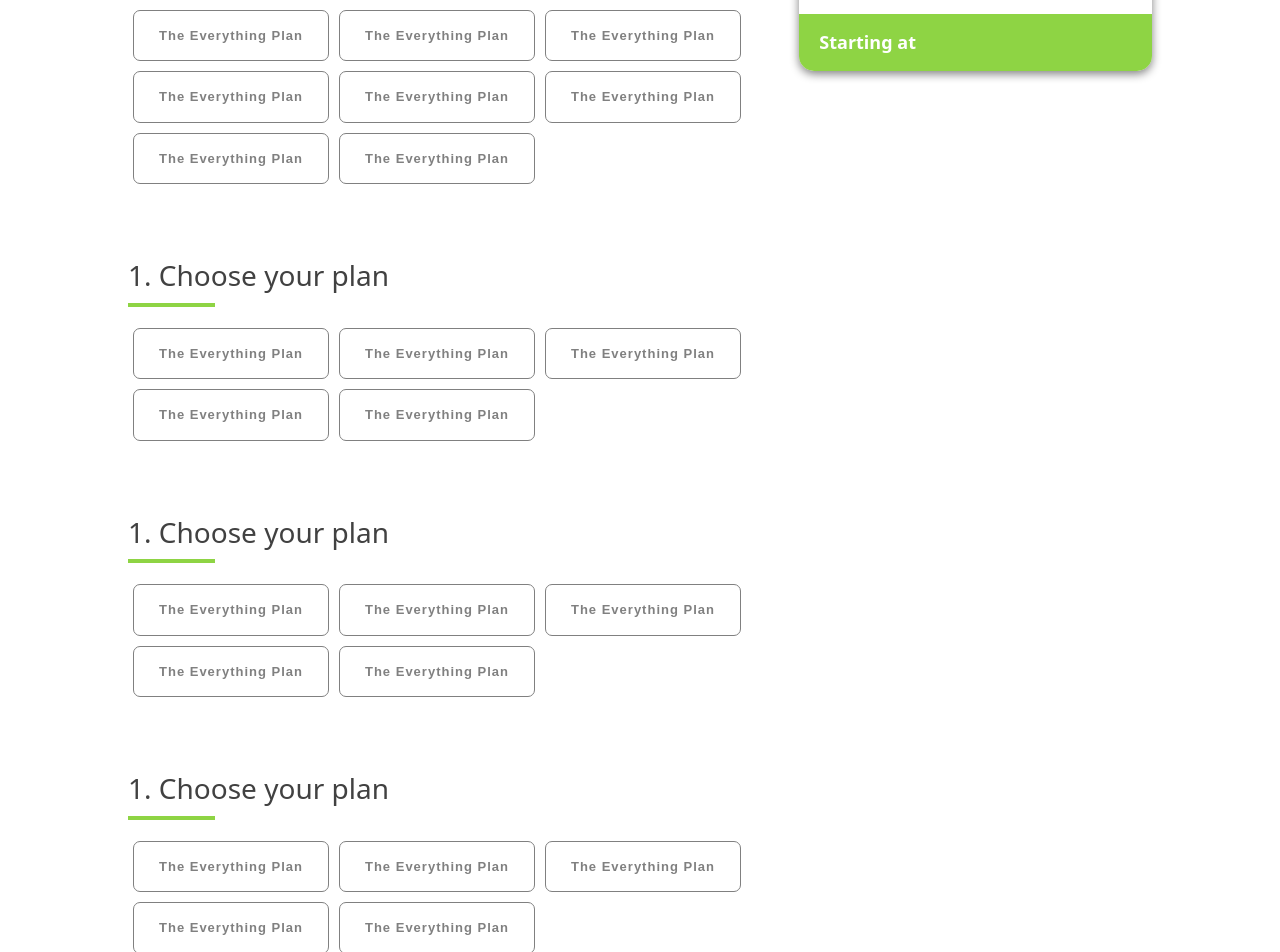
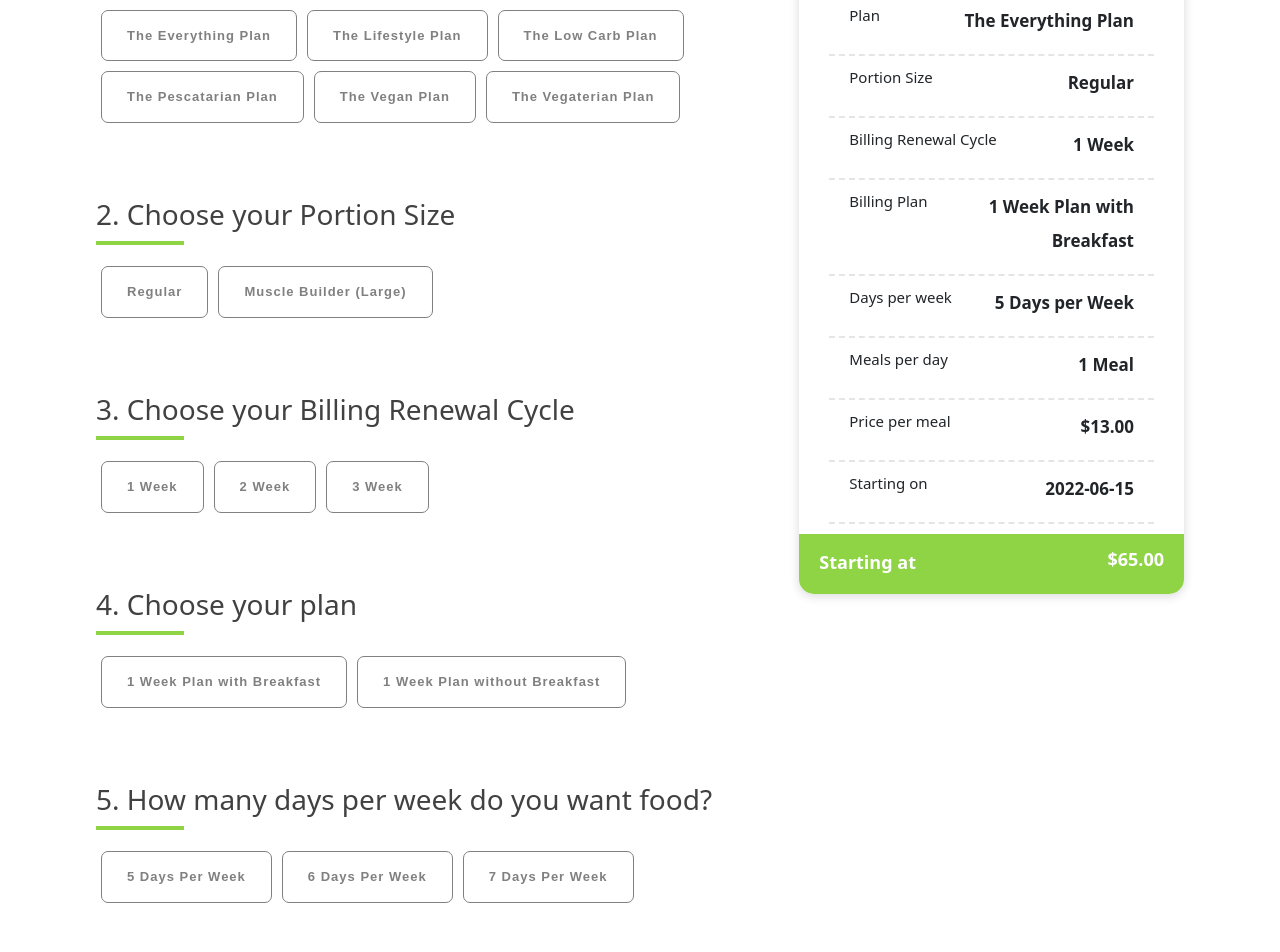
Before and after one commit to innzz/Clean-Creation, a Next.js app in the folder clean-creation/: page /subscription in a window 1280 px wide. Shown: the part 500-1452 px from the top of the page. Built offline with nearby package versions, Linux system fonts and the light colour scheme.

Commit message:
Made OnlineMenu component Dynamic and also working on Weekly Subscription Component to make it Dynamic

```diff
--- a/clean-creation/components/Subscription/UserPlanSelection.jsx
+++ b/clean-creation/components/Subscription/UserPlanSelection.jsx
@@ -1,4 +1,5 @@
 import React from 'react';
+import {useState} from 'react'
 import styles from '../../styles/component-styles/subscription-styles/UserPlanSelection.module.css';
 import { InputGroup } from 'react-bootstrap';
 import { FormControl } from 'react-bootstrap';
@@ -8,6 +9,57 @@ import { GiMeal } from 'react-icons/gi';
 import { FaShoppingCart } from 'react-icons/fa';
 
 function UserPlanSelection() {
+    const yourPlan = [
+        {btnTxt: 'The Everything Plan',
+        btnDesc: "This plan combines every menu option we offer. It's perfect if you love to mix your meal preferences like low carb, vegan, vegetarian, pescatarian or lifestyle. ***PLEASE NOTE: IN ORDER TO AVOID DUPLICATES OF VARIATIONS YOU MUST SELECT YOUR MEALS WITHIN THE PLAN***"
+        },
+        {btnTxt: 'The Lifestyle Plan',
+        btnDesc: "Every meal in this plan was created to promote a healthy lifestyle. Select from the Normal portion (4-5 oz of lean protein, 2-4 oz of complex carbohydrates and 4-6 oz of nutrient rich vegetables) or Muscle Builder portion (6-8 oz of lean protein, 3-6 oz of complex carbohydrates and 6-8 oz of nutrient rich vegetables)"
+        },
+        {btnTxt: 'The Low Carb Plan',
+        btnDesc: "Our low carb selections are completely grain free and packed with nutrient dense vegetable swaps like zucchini noodles, Cauliflower Corn Grits and Turnip Mash. Menus from this plan include top sellers like Shrimp and Cauliflower Grits, Hickory Burger with Caramelized Onions and Mixed Vegetables and Thai Turkey Lettuce Wrap over Cauliflower Rice."
+        },
+        {btnTxt: 'The Pescatarian Plan',
+        btnDesc: "This plan contains a largely plant-based diet of whole grains, nuts, legumes, produce and healthy fats, with seafood playing a key role as a main protein source. You can expect some delicious healthy takes on Louisiana Classics like Shrimp and Vegan Sausage Jambalaya as well as some International cuisine like our Red Curry Shrimp over Brown Rice with Baby Bok Choy and our Agave Lime Shrimp over Roasted Red Peppers."
+        },
+        {btnTxt: 'The Vegan Plan',
+        btnDesc: "Vegan diets are an effective way to improve health if done correctly! Our completely plant based menus offer a diverse mix of legumes, grains, and vegetables. We keep eating plant based exciting with menu options like BBQ tofu over Cauliflower Corn Grits, Shitake Mushroom Eggroll Bowl and Kale and Quinoa Hummus Bowl."
+        },
+        {btnTxt: 'The Vegaterian Plan',
+        btnDesc: "Apart from the ethical and environmental benefits of cutting meat from your diet, a well-planned vegetarian diet may also reduce your risk of chronic disease, support weight loss and improve the quality of your diet. Our Vegetarian menu items include a diverse mix of fruits, vegetables, grains, healthy fats and proteins. Protein that would typically be provided by meat in your diet, is replaced by a variety of protein-rich plant foods like nuts, seeds, legumes, mushrooms and tofu."
+        },
+    ];
+    const portionSizeBtnTxt = [
+        'Regular',
+        'Muscle Builder (Large)'
+    ];
+    const billingRenewalCycle = [
+        '1 Week',
+        '2 Week',
+        '3 Week'
+    ];
+    const yourPlan2 = [
+        '1 Week Plan with Breakfast',
+        '1 Week Plan without Breakfast'
+    ];
+    const daysPerWeek = [
+        '5 Days Per Week',
+        '6 Days Per Week',
+        '7 Days Per Week'
+    ];
+    const mealsPerDay = [
+        '1 meal',
+        '2 meals',
+        '3 meals',
+        '4 meals'
+    ];
+
+    const [yourPlanBtnDesc, setyourPlanBtnDesc] = useState('');
+
+    const handleYourPlanClick = (val)=>{
+        setyourPlanBtnDesc(val.btnDesc);
+    }
+
   return (
     <div className={styles.outerContainer}>
     <div className={styles.midContainer}>
@@ -25,97 +77,76 @@ function UserPlanSelection() {
               <div className={styles.heading}>
                   <h3>1. Choose your plan</h3>
               </div>
-              <div className={styles.buttonsGroup}>
-                <div className={styles.button}>
-                    The Everything Plan
+              <div className={styles.buttonsGroup} >
+                {yourPlan.map((val,index)=>{
+                    return (
+                        <div className={styles.button} key={index} onClick={()=>{handleYourPlanClick(val)}}>
+                            {val.btnTxt}
                         </div>
-                <div className={styles.button}>
-                    The Everything Plan
+                    )
+                })}
               </div>
-                <div className={styles.button}>
-                    The Everything Plan
-                </div>
-                <div className={styles.button}>
-                    The Everything Plan
-                </div>
-                <div className={styles.button}>
-                    The Everything Plan
-                </div>
-                <div className={styles.button}>
-                    The Everything Plan
-                </div>
-                <div className={styles.button}>
-                    The Everything Plan
-                </div>
-                <div className={styles.button}>
-                    The Everything Plan
-                </div>
+              <div className={styles.desc}>
+                {yourPlanBtnDesc}
             </div>
             </div>
             <div className={styles.card}>
               <div className={styles.heading}>
-                  <h3>1. Choose your plan</h3>
+                  <h3>2. Choose your Portion Size</h3>
               </div>
               <div className={styles.buttonsGroup}>
-                <div className={styles.button}>
-                    The Everything Plan
-                </div>
-                <div className={styles.button}>
-                    The Everything Plan
-                </div>
-                <div className={styles.button}>
-                    The Everything Plan
-                </div>
-                <div className={styles.button}>
-                    The Everything Plan
-                </div>
-                <div className={styles.button}>
-                    The Everything Plan
-                </div>
+                {portionSizeBtnTxt.map((val,i)=>{
+                    return(<div className={styles.button} key={i}>
+                    {val}
+                </div>)})}
               </div>
             </div>
             <div className={styles.card}>
               <div className={styles.heading}>
-                  <h3>1. Choose your plan</h3>
+                  <h3>3. Choose your Billing Renewal Cycle</h3>
               </div>
               <div className={styles.buttonsGroup}>
-                <div className={styles.button}>
-                    The Everything Plan
-                </div>
-                <div className={styles.button}>
-                    The Everything Plan
-                </div>
-                <div className={styles.button}>
-                    The Everything Plan
-                </div>
-                <div className={styles.button}>
-                    The Everything Plan
-                </div>
-                <div className={styles.button}>
-                    The Everything Plan
-                </div>
+               {billingRenewalCycle.map((val,i)=>{
+                   return( <div className={styles.button} key={i}>
+                    {val}
+                </div>)
+               })}
               </div>
             </div>
             <div className={styles.card}>
               <div className={styles.heading}>
-                  <h3>1. Choose your plan</h3>
+                  <h3>4. Choose your plan</h3>
               </div>
               <div className={styles.buttonsGroup}>
-                <div className={styles.button}>
-                    The Everything Plan
+                {yourPlan2.map((val,i)=>{
+                    return(<div className={styles.button} key={i}>
+                        {val}
+                    </div>)
+                })}
               </div>
-                <div className={styles.button}>
-                    The Everything Plan
             </div>
-                <div className={styles.button}>
-                    The Everything Plan
+            <div className={styles.card}>
+              <div className={styles.heading}>
+                  <h3>5. How many days per week do you want food?</h3>
               </div>
-                <div className={styles.button}>
-                    The Everything Plan
+              <div className={styles.buttonsGroup}>
+                {daysPerWeek.map((val,i)=>{
+                    return(<div className={styles.button} key={i}>
+                        {val}
+                    </div>)
+                })}
               </div>
-                <div className={styles.button}>
-                    The Everything Plan
             </div>
+            <div className={styles.card}>
+              <div className={styles.heading}>
+                  <h3>6. How many meals per day?</h3>
+              </div>
+              <div className={styles.buttonsGroup}>
+                {mealsPerDay.map((val,i)=>{
+                    return(<div className={styles.button} key={i}>
+                        {val}
+                    </div>)
+                })}
               </div>
             </div>
           </div>
@@ -130,8 +161,18 @@ function UserPlanSelection() {
                   Start Over
               </div>
             </div>
+            <div className={styles.overViewItem}>
+                <div><li>Plan</li><h3>The Everything Plan</h3></div>
+                <div><li>Portion Size</li><h3>Regular</h3></div>
+                <div><li>Billing Renewal Cycle</li><h3>1 Week</h3></div>
+                <div><li>Billing Plan</li><h3>1 Week Plan with Breakfast</h3></div>
+                <div><li>Days per week</li><h3>5 Days per Week</h3></div>
+                <div><li>Meals per day</li><h3>1 Meal</h3></div>
+                <div><li>Price per meal</li><h3>$13.00</h3></div>
+                <div><li>Starting on</li><h3>2022-06-15</h3></div>
+            </div>
             <div className={styles.bottom}>
-              Starting at
+              Starting at <h4>$65.00</h4>
             </div>
         </div>
       </div>
--- a/clean-creation/styles/component-styles/Home-styles/HowItWork.module.css
+++ b/clean-creation/styles/component-styles/Home-styles/HowItWork.module.css
@@ -57,6 +57,8 @@
     font-size: 17px;
     color: #000;
     text-align: center;
+    padding-top: 20px;
+    padding-bottom: 10px;
     font-family: 'poppins', sans-serif;
     font-weight: 400;
     font-size: 24px;
--- a/clean-creation/styles/component-styles/Home-styles/OnlineMenu.module.css
+++ b/clean-creation/styles/component-styles/Home-styles/OnlineMenu.module.css
@@ -47,12 +47,30 @@
 
 .leftImage {
     width: 35%;
-    background-image: url('https://cleancreations.com/data/meals/251.jpg?md=272ee44ac6e0f0904a5a41adc74bfb66');
+    position: relative;
+    overflow: hidden;
     border-bottom-left-radius: 10px;
     border-top-left-radius: 10px;
-    background-position: center; /* Center the image */
-    background-repeat: no-repeat; /* Do not repeat the image */
-    background-size: cover; /* Resize the background image to cover the entire container */
+}
+
+.leftImage  > .premium {
+    position: absolute;
+    top: 30px;
+    right: -35px;
+    text-align: center;
+    background-color: #fc0d1c;
+    color: #fff;
+    padding: 4px 0;
+    width: 120px;
+    transform: rotate(90deg);
+    border-bottom-right-radius: 20px;
+    border-top-right-radius: 20px;
+}
+
+.leftImage > img {
+    height: 100%;
+    width: 100%;
+    object-fit: cover;
 }
 
 .cardsSection {
@@ -65,7 +83,7 @@
     display: flex;
     flex-wrap: wrap;
     justify-content: center;
-    height: 55vh;
+    height: 400px;
     scroll-behavior: smooth;
     overflow-y: scroll;
 }
@@ -110,7 +128,7 @@
 }
 
 .menuDescription {
-    font-size: 1em;
+    font-size: 13px;
     position: relative;
     line-height: 1.2;
     overflow: hidden;
--- a/clean-creation/styles/component-styles/subscription-styles/UserPlanSelection.module.css
+++ b/clean-creation/styles/component-styles/subscription-styles/UserPlanSelection.module.css
@@ -1,4 +1,7 @@
 
+.greenBg{
+    background-color: #8ed444;
+}
 
 .midContainer {
     width: 100%;
@@ -15,11 +18,12 @@
 
 .insideContainer {
     display: flex;
-    width: 80%;
+    width: 85%;
     justify-content: space-between;
 }
 
 .leftSection {
+    width: 100%;
     margin-bottom: 30px;
 }
 
@@ -78,6 +82,12 @@
     flex-wrap: wrap;
 }
 
+.leftSection > .cards > .card > .desc {
+    font-size: 18px;
+    font-weight: 300;
+    line-height: 2;
+}
+
 .buttonWrapper {
     display: flex;
     justify-content: center;
@@ -85,7 +95,7 @@
 }
 
 .midContainer > .buttonWrapper > .leftButtonGroup{
-    width: 80%;
+    width: 85%;
     display: flex;
     align-items: center;
 }
@@ -107,7 +117,8 @@
 }
 
 .rightSection{
-    width: 58%;
+    width: 48%;
+    margin-left: 30px;
 }
 
 .rightSection > .rightInnerContainer {
@@ -115,14 +126,39 @@
     padding-top: 50px;
     top: 0;
     position: sticky;
-    box-shadow: 0 3px 10px 0 gray;
+    box-shadow: 0px 2px 10px 1px rgb(223, 223, 223);
 }
 
 .rightSection > .rightInnerContainer > .overView {
     display: flex;
     justify-content: space-between;
     align-items: center;
-    padding: 15px 17px;
+    padding: 0px 33px;
+}
+
+.rightSection > .rightInnerContainer > .overViewItem {
+    padding: 10px 30px;
+}
+
+.rightSection > .rightInnerContainer > .overViewItem > div {
+    list-style: none;
+    justify-content: space-between;
+    display: flex;
+    padding: 8px 20px;
+    padding-top: 10px;
+    border-bottom: 2px dashed rgba(0, 0, 0, 0.1);
+}
+
+.rightSection > .rightInnerContainer > .overViewItem > div > li {
+    font-size: 15px;
+    font-weight: 300;
+}
+.rightSection > .rightInnerContainer > .overViewItem > div > h3 {
+    max-width: 200px;
+    text-align: end;
+    line-height: 2;
+    font-weight: 900;
+    font-size: 17px;
 }
 
 .rightSection > .rightInnerContainer > .overView > .overViewContent {
@@ -168,9 +204,16 @@
     color: #fff;
     padding: 15px 20px;
     font-size: 18px;
+    display: flex;
+    justify-content: space-between;
     font-weight: 600;
     border-bottom-left-radius: 15px;
     border-bottom-right-radius: 15px;
+}
+
+.rightSection > .rightInnerContainer > .bottom > h4 {
+    font-size: 18px;
+    font-weight: 900;
 }
 
 
```
Also changed, not shown: clean-creation/components/Home/OnlineMenu.jsx (+75 -157 lines). Lines whose indentation alone changed are shown as unchanged.
